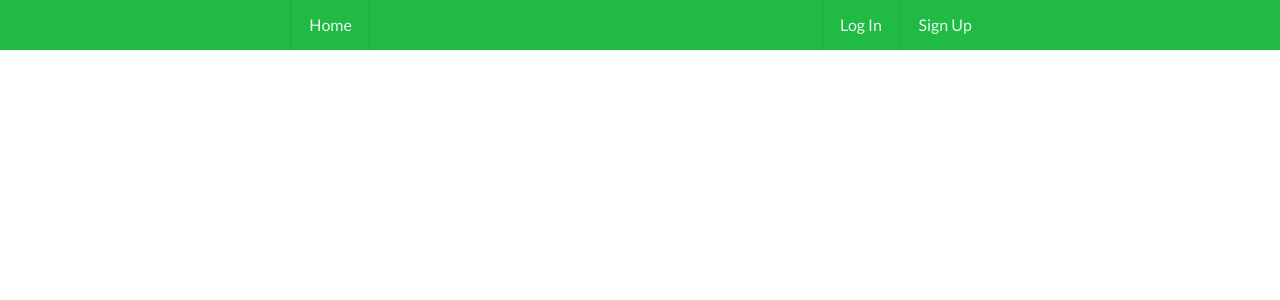
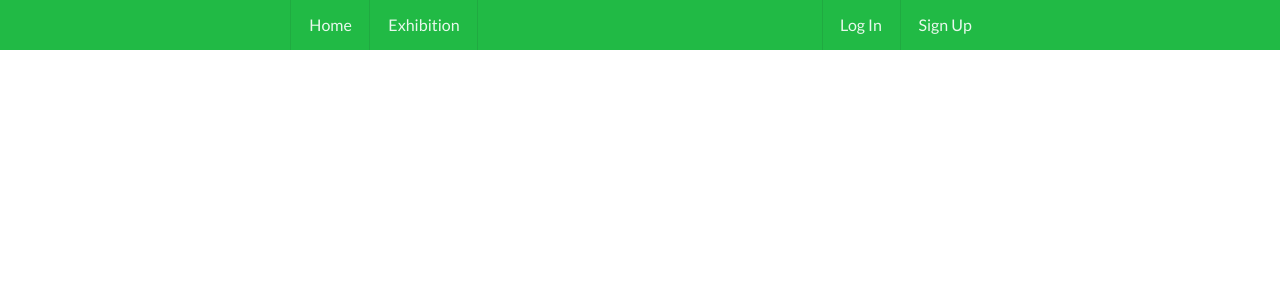
Before and after one commit to chaudharynabin6/Online-Art-Gallery, a Django app: page /artgallery/ in a window 1280 px wide. Shown: the top 300 px of the page. Run offline with Django 3.2, Linux system fonts and the light colour scheme; data that the repository does not hold is empty; some libraries are stand-ins or nearby versions.

Commit message:
navbar fix: showing exhibition

```diff
--- a/src/templates/main/mynavbar.html
+++ b/src/templates/main/mynavbar.html
@@ -5,6 +5,9 @@
    <div class="ui text container">
         <div class="item">
         <a href="{% url 'artGallery:home' %}">Home</a>
+        </div>
+        <div class="item">
+        <a href="{% url 'exhibition:exhibition-hall' %}">Exhibition</a>
         </div>
 
         {% if request.user.is_authenticated %}
```
